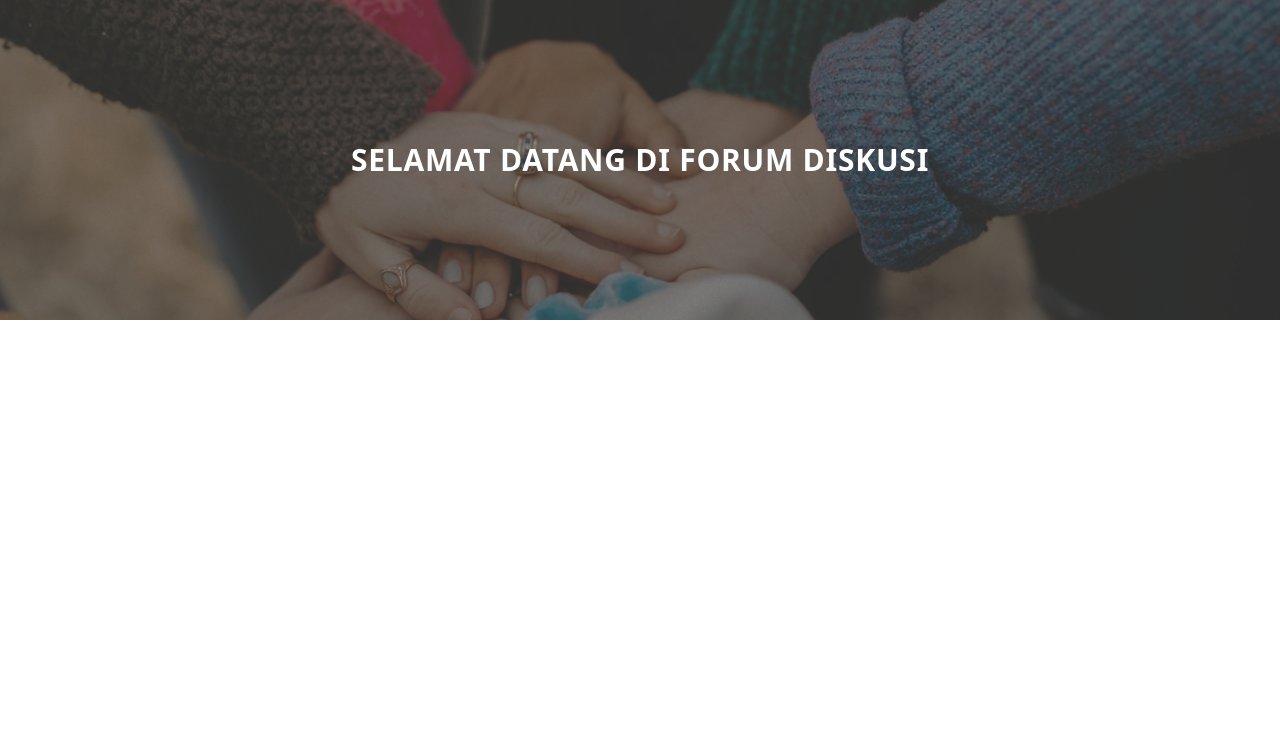
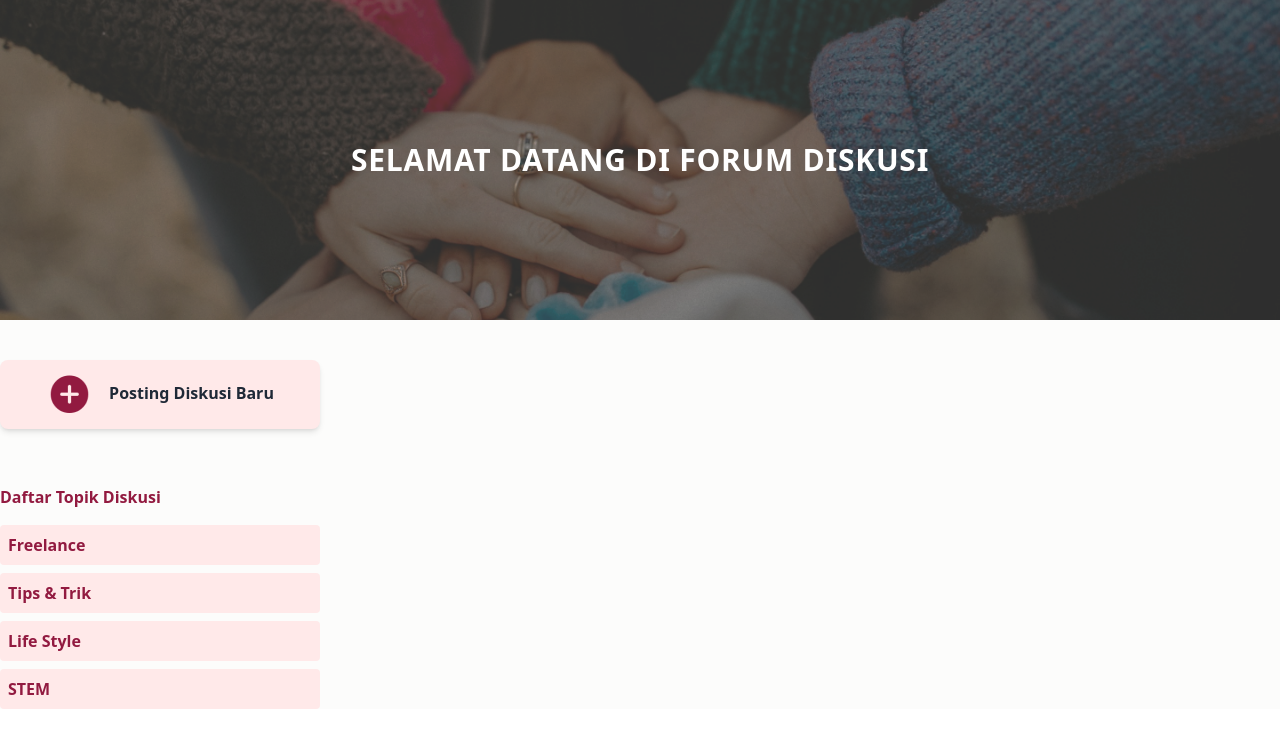
Before and after one commit to Nyi-Ageng-Serang/WeCare-final-project, a React (Vite) app: page /result in a window 1280 px wide. Shown: the top 748 px of the page. Built offline with nearby package versions, Linux system fonts and the light colour scheme.

Commit message:
membuat component aside

```diff
--- a/src/components/Forum/Forum.jsx
+++ b/src/components/Forum/Forum.jsx
@@ -1,9 +1,11 @@
 import Hero from "./HeroSection";
+import Sidebar from "./Sidebar";
 
 function Forum() {
   return (
     <>
       <Hero/>
+      <Sidebar/>
     </>
   );
 }
--- /dev/null
+++ b/src/components/Forum/Sidebar.jsx
@@ -0,0 +1,33 @@
+import add from "../../assets/Add.png";
+
+function Sidebar() {
+  const topics = ["Freelance", "Tips & Trik", "Life Style", "STEM"];
+
+  return (
+    <>
+      <div className="w-1/4 my-10">
+        <button className="bg-softPink text-gray-800 font-semibold w-full py-2 mb-4 rounded-lg shadow-md">
+          <img src={add} alt="" className="inline-block mr-4" />
+          Posting Diskusi Baru
+        </button>
+
+        <div className="font-semibold text-red">
+          <p className="mt-10 my-4">Daftar Topik Diskusi</p>
+
+          <ul className="space-y-2">
+            {topics.map((topic) => (
+              <li
+                key={topic}
+                className="bg-softPink p-2 rounded text-pink-600 cursor-pointer"
+              >
+                {topic}
+              </li>
+            ))}
+          </ul>
+        </div>
+      </div>
+    </>
+  );
+}
+
+export default Sidebar;
```
